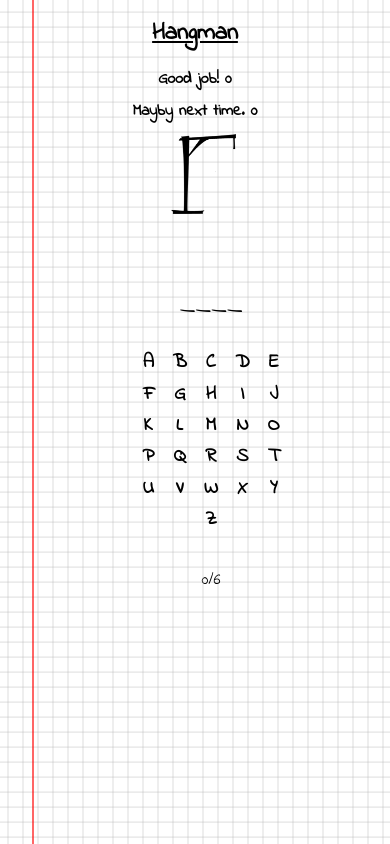
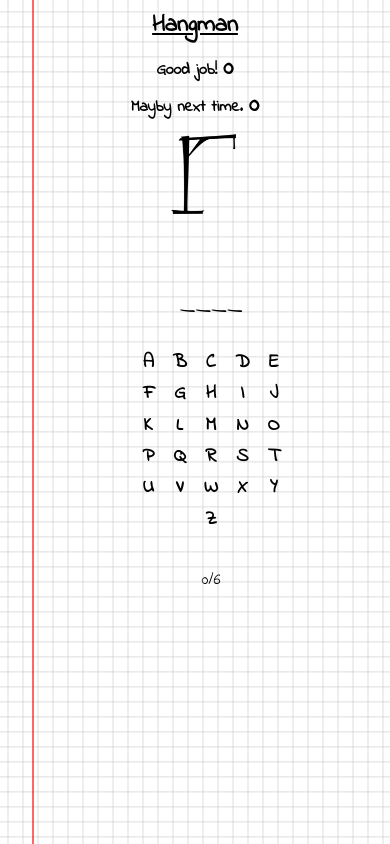
Before and after one commit to Violeta1977/hangman-react, a React (Vite) app: page / in a window 390 px wide. Built offline with nearby package versions, Linux system fonts and the light colour scheme.

Commit message:
Responsive design

```diff
--- a/src/components/game/Game.css
+++ b/src/components/game/Game.css
@@ -3,10 +3,13 @@
     justify-content: center;
     align-items: center;
     flex-direction: column;
-    gap: 1rem;
+    gap: 0.3rem;
     padding-bottom: 2rem;
     font-size: 1.5rem;
     font-weight: 900;
+}
+.result {
+    font-size: 2.5rem;
 }
 .gameContainer {
     display: flex;
@@ -136,8 +139,11 @@
     }
     .resultContainer {
         font-size: 1rem;
-        gap: 0.5rem;
+        gap: 0.1rem;
         padding-bottom: 0.7rem;
+    }
+    .result {
+        font-size: 1.5rem;
     }
     .gameContainer {
         flex-direction: column;
--- a/src/components/game/Game.jsx
+++ b/src/components/game/Game.jsx
@@ -129,8 +129,8 @@
     return (
  <>
   <div className='resultContainer'>
-    <p>Good job! {win}</p>
-    <p>Mayby next time. {loss}</p>
+    <p>Good job! <span className='result'>{win}</span></p>
+    <p>Mayby next time. <span className='result'>{loss}</span></p>
   </div>
   <div className='gameContainer'>
       <img src={getCurentImage()} alt="hangman"/>
--- a/src/index.css
+++ b/src/index.css
@@ -44,6 +44,6 @@
     }
     h1 {
         font-size: 1.5rem;
-        padding: 1rem;
+        padding: 0.5rem;
     }
 }
```
